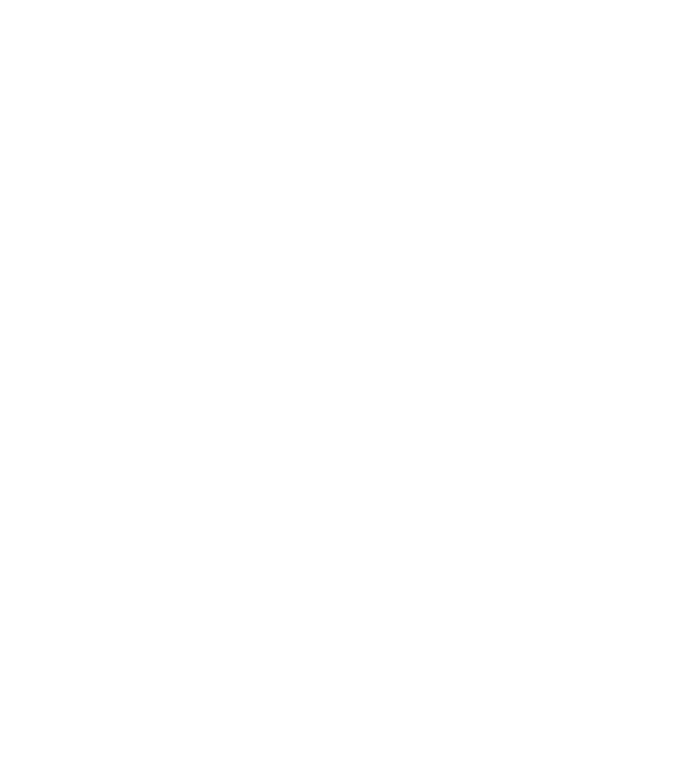
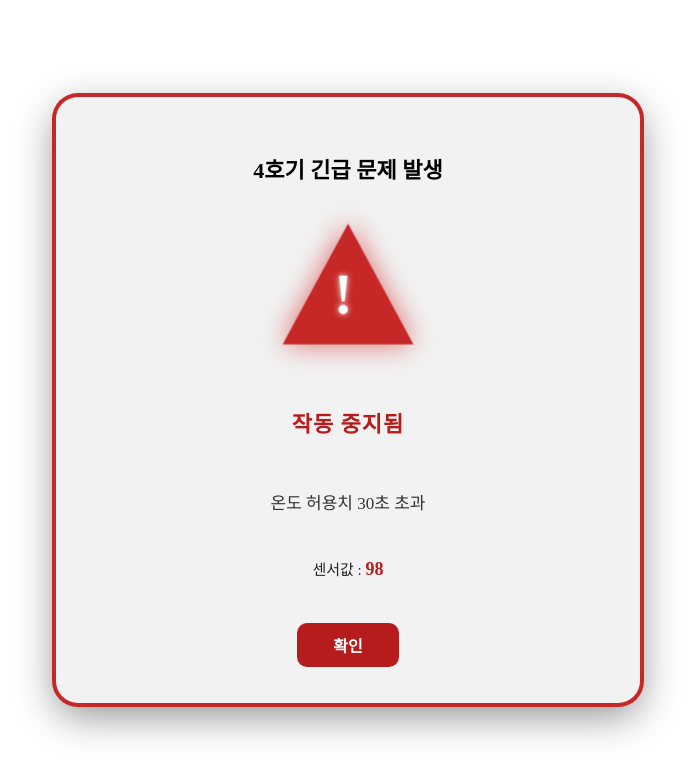
Before and after one commit to betterproject-dev/spider_front, a React (Vite) app: page / in a window 1280 px wide. Before the commit this address had no page. Shown: the top 778 px of the page, without its empty margins (292-987 px from the left). Built offline with nearby package versions, Linux system fonts and the light colour scheme.

Commit message:
feat: 긴급 알림 모달창 틀 작업

```diff
--- a/src/App.jsx
+++ b/src/App.jsx
@@ -1,11 +1,16 @@
 import './App.css'
+import EmergencyAlertModal from './features/emergency/components/EmergencyAlertModal'
+import { EmergencyAlertProvider } from './features/emergency/context/EmergencyAlertContext'
 import Routers from './Route'
 
 function App() {
 
   return (
     <>
-      <Routers />
+      <EmergencyAlertProvider>
+        <Routers />
+        <EmergencyAlertModal />
+      </EmergencyAlertProvider>
     </>
   )
 }
--- /dev/null
+++ b/src/features/emergency/components/EmergencyAlertModal.jsx
@@ -0,0 +1,45 @@
+import { useEffect } from 'react';
+import { useEmergencyAlertContext } from '../context/EmergencyAlertContext'
+import '../styles/EmergencyAlertModal.css'
+
+const EmergencyAlertModal = () => {
+  const {alert, closeAlert, openAlert} = useEmergencyAlertContext()
+
+  useEffect(() => {
+    // 테스트용: 1초 뒤 강제 오픈
+    const t = setTimeout(() => {
+      openAlert({ machineNo: 4, sensorValue: 98, message: "온도 허용치 30초 초과" });
+    }, 1000);
+    return () => clearTimeout(t);
+  }, [openAlert]);
+
+  if (!alert.isOpen) return null
+
+  return (
+    <div className="emergency-backdrop">
+      <div className="emergency-modal">
+        <div className="emergency-header">
+          <h2>{alert.machineNo}호기 긴급 문제 발생</h2>
+        </div>
+
+        <div className="emergency-body">
+          <div className="emergency-icon">
+            <span className="emergency-icon-text">!</span>
+          </div>
+          <p className="emergency-status">작동 중지됨</p>
+          <p className="emergency-message">{alert.message}</p>
+          <p className="emergency-sensor">
+            센서값 : <strong>{alert.sensorValue}</strong>
+          </p>
+        </div>
+        <div className="emergency-footer">
+          <button className="emergency-btn" onClick={closeAlert}>
+            확인
+          </button>
+        </div>
+      </div>
+    </div>
+  )
+}
+
+export default EmergencyAlertModal
--- /dev/null
+++ b/src/features/emergency/context/EmergencyAlertContext.jsx
@@ -0,0 +1,84 @@
+import { createContext, useCallback, useContext, useMemo, useState } from "react";
+
+/**
+ * 긴급 알림 전역 상태 Context
+ * - 관리자 화면에서 발생하는 긴급 상황(센서 초과 등)을 전역으로 관리
+ */
+// createContext는 React 컴포넌트 트리 전체에 값을 전달하기 위한 ‘전역 공유 통로’를 만드는 함수
+// 기본 값 null → Provider 없이 쓰면 에러 나게 만들기 위함(안전)
+const EmergencyAlertContext = createContext(null)
+
+/**
+ * 긴급 알림 초기 상태
+ */
+// 알림이 꺼진 상태의 기준값, 객체를 재사용하므로 실수 방지
+// closeAlert()에서 항상 이 상태로 되돌림
+const INITIAL_ALERT = {
+  isOpen: false,
+  machineNo: null,
+  sensorValue: null,
+  message: ""
+}
+
+/**
+ * 긴급 알림 Context Provider
+ *
+ * @param {object} props
+ * @param {React.ReactNode} props.children - 하위 컴포넌트
+ */
+// Provider로 감싼 컴포넌트 트리 전체에서 alert / openAlert / closeAlert 사용 가능
+export const EmergencyAlertProvider = ({children}) => {
+  const [alert, setAlert] = useState(INITIAL_ALERT) // 현재 긴급 알림 상태, 모달에서 그대로 사용됨
+
+  /**
+   * 긴급 알림 열기
+   *
+   * @param {{machineNo:number, sensorValue:number, message:string}} data
+   */
+  // useCallback사용: 매 렌더마다 함수가 새로 생성되지 않게 고정, useEffect 의존성에서 불필요한 재실행 방지
+  const openAlert = useCallback((data) => {
+    setAlert({isOpen: true, ...data})
+  }, [])
+
+  /**
+   * 긴급 알림 닫기 (초기 상태로 리셋)
+   */
+  const closeAlert = useCallback(() => {
+    setAlert(INITIAL_ALERT)
+  }, [])
+
+  // Provider가 리렌더될 때마다 Context 소비자 전부 리렌더됨
+  // useMemo 덕분에 alert가 바뀔 때만 리렌더
+  const value = useMemo(() => ({alert, openAlert, closeAlert}), [alert, openAlert, closeAlert])
+
+  return (
+    <EmergencyAlertContext.Provider
+      value={value}
+    >
+      {children}
+    </EmergencyAlertContext.Provider>
+  )
+}
+
+/**
+ * 긴급 알림 Context 사용 훅
+ *
+ * @returns {{
+ *  alert: {
+ *    isOpen:boolean,
+ *    machineNo:number|null,
+ *    sensorValue:number|null,
+ *    message:string
+ *  },
+ *  openAlert: Function,
+ *  closeAlert: Function
+ * }}
+ */
+export const useEmergencyAlertContext = () => {
+  const ctx = useContext(EmergencyAlertContext)
+  if (!ctx) {
+    throw new Error ("EmergencyAlertProvider로 감싸야 합니다")
+  }
+
+  return ctx
+}
--- /dev/null
+++ b/src/features/emergency/styles/EmergencyAlertModal.css
@@ -0,0 +1,206 @@
+/* 배경 어둡게 */
+.emergency-backdrop {
+  position: fixed;
+  inset: 0;
+  /* background: rgba(0, 0, 0, 0.45); */
+  /* background: rgb(255, 0, 0); */
+  /* background: rgba(0, 0, 0, 0.85); */
+  /* background: radial-gradient(
+    circle at center,
+    rgba(255, 60, 60, 0.95) 0%,
+    rgba(200, 0, 0, 0.85) 35%,
+    rgba(120, 0, 0, 0.9) 60%,
+    rgba(0, 0, 0, 0.95) 100%
+  ); */
+  /* background:
+    radial-gradient(
+      circle,
+      rgba(255, 0, 0, 0.9) 0%,
+      rgba(255, 0, 0, 0.6) 40%,
+      rgba(0, 0, 0, 0.9) 80%
+    ); */
+  display: flex;
+  justify-content: center;
+  align-items: center;
+  z-index: 9999;
+  overflow: hidden;
+}
+
+.emergency-backdrop::before {
+  content: "";
+  position: absolute;
+  width: 320px;
+  height: 320px;
+  border-radius: 50%;
+  background: radial-gradient(
+    circle,
+    rgba(255, 0, 0, 0.85) 0%,
+    rgba(220, 0, 0, 0.65) 35%,
+    rgba(180, 0, 0, 0.45) 55%,
+    rgba(120, 0, 0, 0.25) 70%,
+    rgba(0, 0, 0, 0) 80%
+  );
+  animation: sirenPulseStrong 1.6s cubic-bezier(.4,0,.2,1) infinite;
+}
+
+.emergency-backdrop::after {
+  content: "";
+  position: absolute;
+  width: 220px;
+  height: 220px;
+  border-radius: 50%;
+  background: radial-gradient(
+    circle,
+    rgba(255, 40, 40, 1) 0%,
+    rgba(220, 0, 0, 0.95) 35%,
+    rgba(160, 0, 0, 0.8) 55%,
+    rgba(0, 0, 0, 0) 70%
+  );
+  animation: sirenCorePulse 1.6s cubic-bezier(.4,0,.2,1) infinite;
+}
+
+/* 모달 본체 */
+.emergency-modal {
+  width: 520px;
+  text-align: center;
+  background: #f2f2f2;
+  border-radius: 22px;
+  padding: 36px 32px;
+  position: relative;
+  z-index: 2;
+  box-shadow:
+    0 0 0 4px #c62828,
+    0 12px 40px rgba(0, 0, 0, 0.45);
+}
+
+/* 제목 */
+.emergency-header h2 {
+  font-size: 22px;
+  font-weight: 700;
+  margin-bottom: 24px;
+}
+
+/* 내용 영역 */
+.emergency-body {
+  display: flex;
+  flex-direction: column;
+  align-items: center;
+  gap: 12px;
+}
+
+/* 경고 삼각형 */
+.emergency-icon {
+  position: relative;
+  width: 0;
+  height: 0;
+  border-left: 65px solid transparent;
+  border-right: 65px solid transparent;
+  border-bottom: 120px solid #c62828; /* 더 깊은 위험 레드 */
+  margin: 16px auto 28px;
+
+  /* 강한 경고 광원 효과 */
+  filter: drop-shadow(0 0 20px rgba(198, 40, 40, 0.9));
+  animation: dangerPulse 1.2s infinite;
+}
+
+/* 느낌표 위치 */
+.emergency-icon-text {
+  position: absolute;
+  top: 38px;
+  left: -14px;
+  font-size: 56px;
+  font-weight: 900;
+  color: #ffffff;
+  text-shadow: 0 0 6px rgba(255, 255, 255, 0.9);
+}
+
+/* 상태 텍스트 */
+.emergency-status {
+  font-size: 22px;
+  font-weight: 800;
+  color: #b71c1c;
+  letter-spacing: 1px;
+}
+
+/* 메시지 */
+.emergency-message {
+  font-size: 17px;
+  color: #333;
+}
+
+/* 센서값 */
+.emergency-sensor {
+  font-size: 15px;
+  color: #222;
+}
+
+.emergency-sensor strong {
+  color: #b71c1c;
+  font-size: 18px;
+}
+
+/* 하단 버튼 영역 */
+.emergency-footer {
+  margin-top: 28px;
+}
+
+/* 확인 버튼 */
+.emergency-btn {
+  padding: 10px 36px;
+  font-size: 16px;
+  font-weight: 600;
+  background: #b71c1c;
+  color: #fff;
+  border: none;
+  border-radius: 10px;
+  cursor: pointer;
+}
+
+.emergency-btn:hover {
+  background: #7f0000;
+}
+
+@keyframes dangerPulse {
+  0% {
+    transform: scale(1);
+    filter: drop-shadow(0 0 12px rgba(198, 40, 40, 0.6));
+  }
+  50% {
+    transform: scale(1.06);
+    filter: drop-shadow(0 0 28px rgba(255, 0, 0, 1));
+  }
+  100% {
+    transform: scale(1);
+    filter: drop-shadow(0 0 12px rgba(198, 40, 40, 0.6));
+  }
+}
+
+@keyframes sirenPulseStrong {
+  0% {
+    transform: scale(1);
+    opacity: 0.9;
+  }
+  50% {
+    transform: scale(4.2);
+    opacity: 1;
+  }
+  100% {
+    transform: scale(1);
+    opacity: 0.9;
+  }
+}
+
+@keyframes sirenCorePulse {
+  0% {
+    transform: scale(1);
+    opacity: 1;
+  }
+  50% {
+    transform: scale(1.4);
+    opacity: 1;
+  }
+  100% {
+    transform: scale(1);
+    opacity: 1;
+  }
+}
```
Also changed, not shown: src/features/emergency/hooks/useEmergencyAlert.js (added, +25 -0 lines), src/hooks/UseNavi.jsx (renamed from src/utils/UseNavi.jsx).
